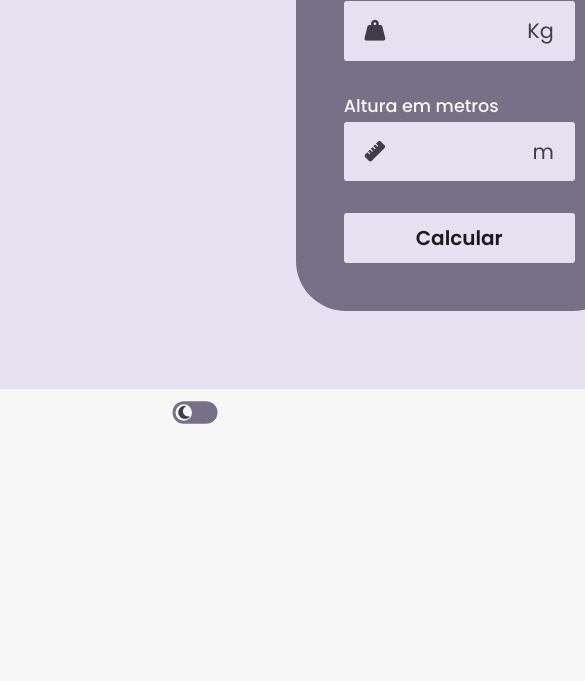
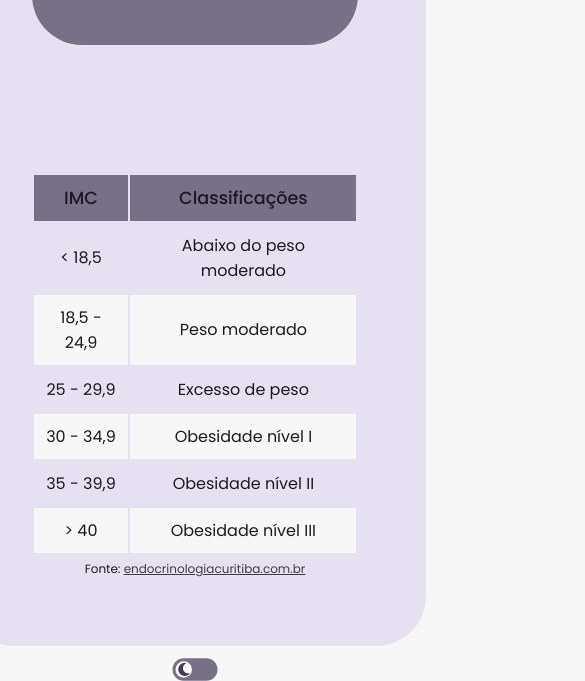
Before and after one commit to opedro500/Calculadora-IMC, a plain HTML site: page index.html in a window 390 px wide. Shown: the part 360-1041 px from the top of the page, 585 px wide, since content can reach past the window. Before the commit the page ends 844 px from the top, so only its background shows below. Drawn offline with Linux system fonts and the light colour scheme.

Commit message:
Primeira att responsividade

```diff
--- a/src/styles/styles.css
+++ b/src/styles/styles.css
@@ -249,3 +249,10 @@ td {
 .hidden {
     display: none;
 }
+
+@media screen and (max-width : 1024px){
+    #table-calculator {
+        flex-direction: column-reverse;
+        gap: 8rem;
+    }
+}
```
